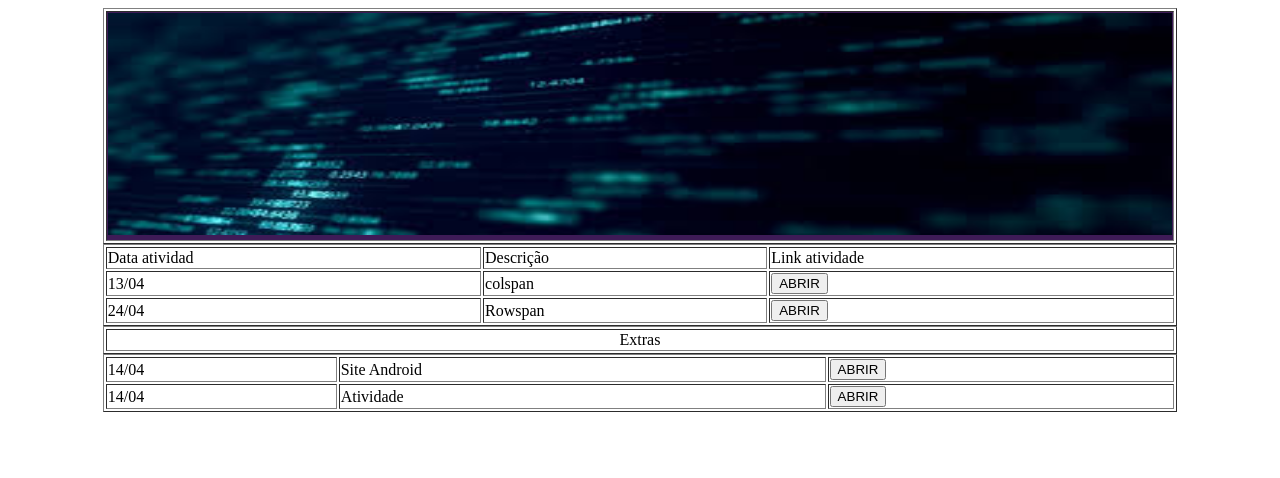
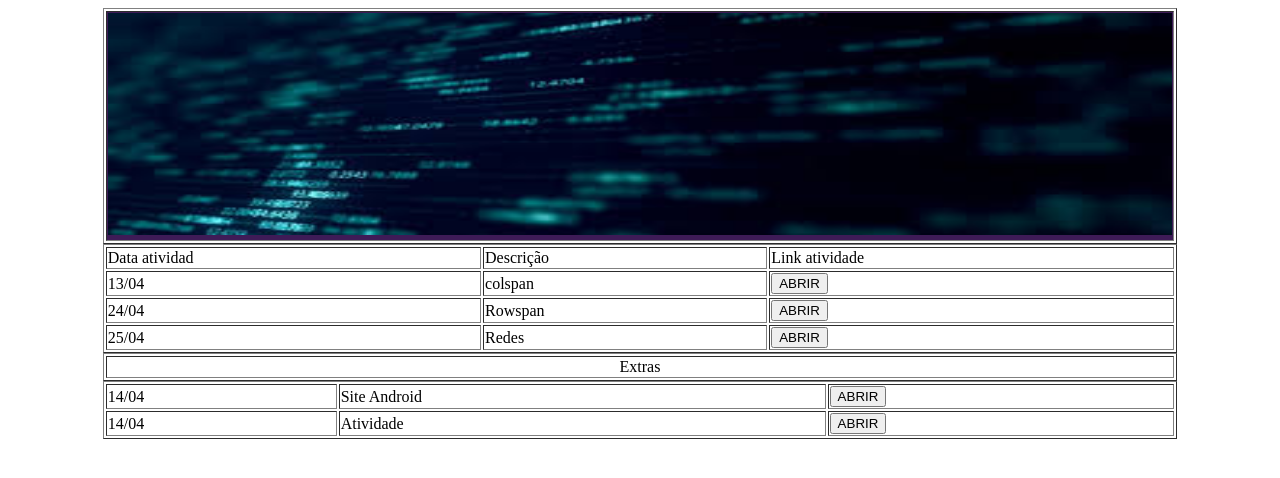
Before and after one commit to arcenal01/001, a plain HTML site: page index.html in a window 1280 px wide. Drawn offline with Linux system fonts and the light colour scheme.

Commit message:
Update index.html

```diff
--- a/index.html
+++ b/index.html
@@ -55,6 +55,17 @@
               <a href="rowspan/rowspan.html" target="blank"> <button>ABRIR</button> </a>
           </td>
       </tr>
+	<tr>
+          <td>
+              25/04
+          </td>
+          <td>
+              Redes
+          </td>
+          <td>
+              <a href="texto/texto.html" target="blank"> <button>ABRIR</button> </a>
+          </td>
+      </tr>
 
     </table  >
 
```
